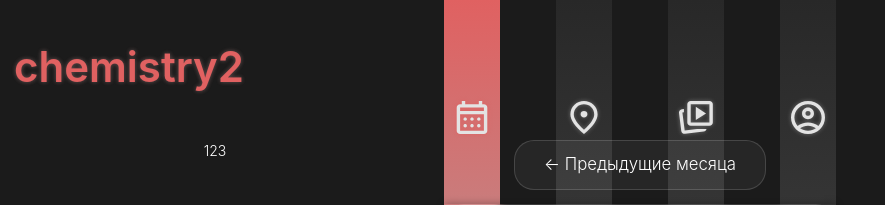
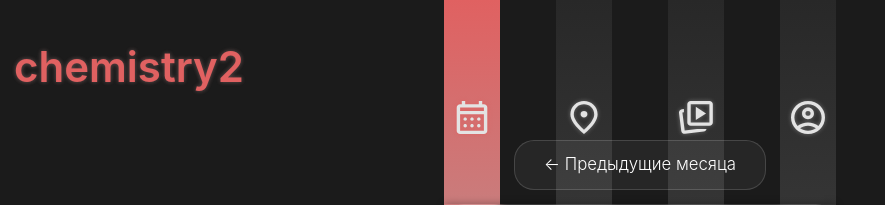
Before and after one commit to sayces/chemistry2, a Next.js app: page /calendar in a window 1280 px wide. Shown: the top 205 px of the page, without its empty margins (0-885 px from the left). Built offline with nearby package versions, Linux system fonts and the light colour scheme; a web font is replaced by a local one.

Commit message:
figured out the main

```diff
--- a/src/app/(main-routes)/MainRoutesLayout.module.scss
+++ b/src/app/(main-routes)/MainRoutesLayout.module.scss
@@ -1,15 +1,16 @@
-@use '@/shared/styles/theme' as *;
+@use "@/shared/styles/theme" as *;
 
 .layoutWrapper {
-  position: relative;
-  width: 100%;
+  position: fixed;
+  width: 100vw;
+  height: 100%;
   min-height: 100%;
-  height: 100%;
   top: 0;
   bottom: 0;
+  padding: 0 0 4rem 0;
   align-items: center;
   display: flex;
-  justify-content: baseline;
+  justify-content: flex-start;
   flex-direction: column;
 }
 
--- a/src/app/(main-routes)/calendar/page.tsx
+++ b/src/app/(main-routes)/calendar/page.tsx
@@ -6,7 +6,7 @@ import BookingFlow from "@/shared/components/bookingFlow/BookingFlow";
 const CalendarPage = () => {
   return (
     <Main>
-      <Container>123</Container>
+      <Container>{""}</Container>
       <Container>
         <CalendarsContainer />
       </Container>
--- a/src/shared/components/main/Main.module.scss
+++ b/src/shared/components/main/Main.module.scss
@@ -5,19 +5,19 @@
   position: relative;
   display: grid;
   flex-direction: column;
-  grid-template-columns: 1fr 7*$column-unit 1fr;
-  grid-template-rows: 1fr;
+  grid-template-columns: 1fr;
+  grid-template-rows: auto auto auto;
   align-items: start;
   justify-content: center;
-  min-width: fit-content;
-  width: 100vw;
-  min-width: 7*$column-unit;
+  min-width: auto;
+  width: 100%;
+  gap: 1rem;
   margin: 0;
   padding: 0;
-  gap: 1rem;
-  min-height: 100%;
 
   @media (min-width: $breakpoint-1024) {
-    flex-direction: row;
+    min-width: 7 * $column-unit;
+    grid-template-columns: auto 7 * $column-unit auto;
+    grid-template-rows: 1fr;
   }
 }
```
